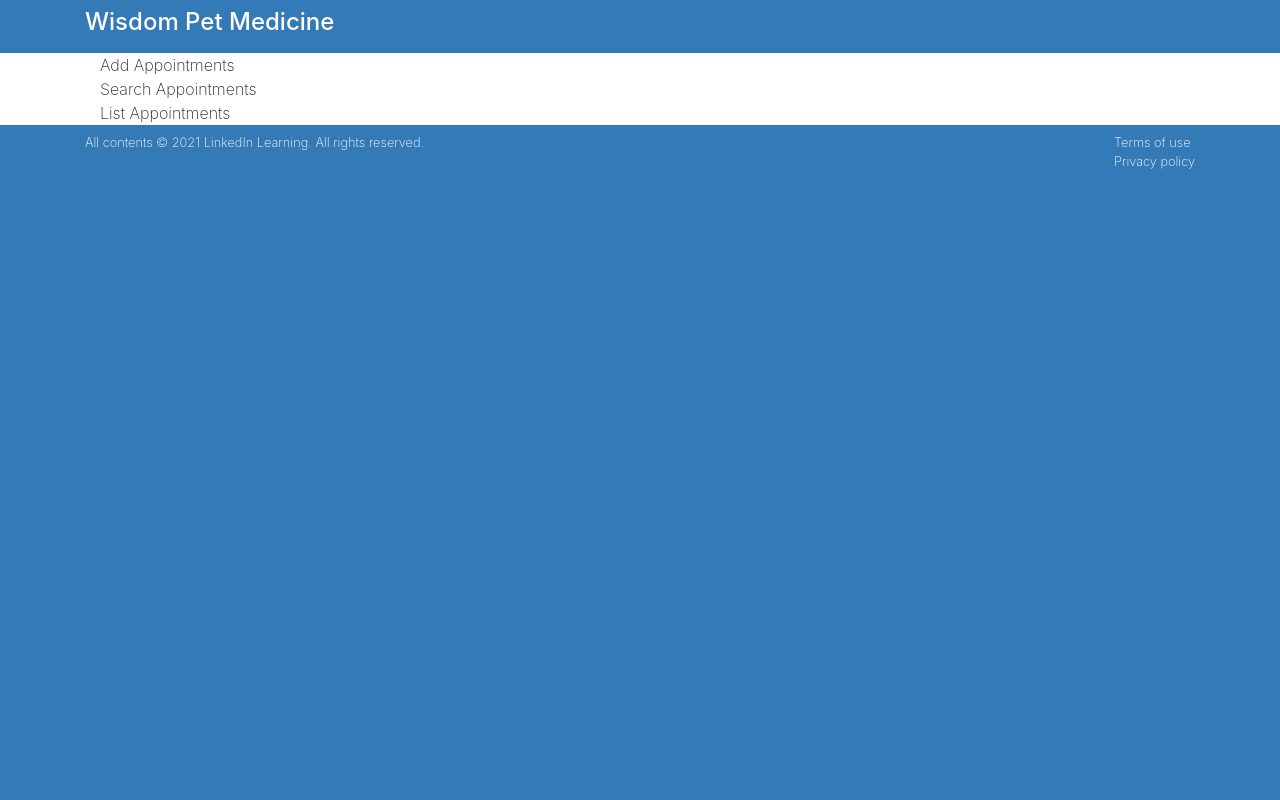
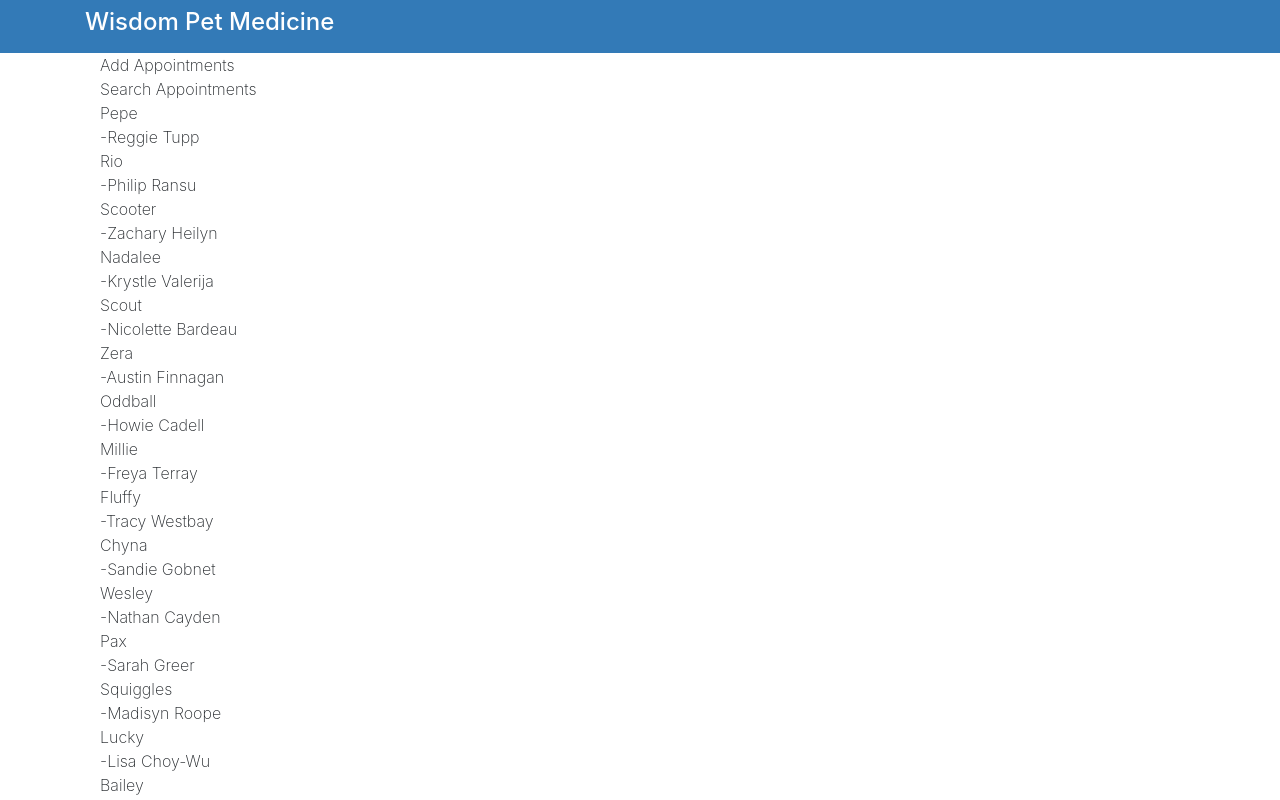
Before and after one commit to dfrcode/_reactinterface_, a React (Create React App) app: page / in a window 1280 px wide. Shown: the top 800 px of the page. Built offline with nearby package versions, Linux system fonts and the light colour scheme.

Commit message:
passing through props

```diff
--- a/src/components/App.js
+++ b/src/components/App.js
@@ -5,12 +5,12 @@ import AddAppointments from "./AddAppointments";
 import SearchAppointments from "./SearchAppointments";
 import ListAppointments from "./ListAppointments";
 
-class App extends React.Component {
+class App extends Component {
   constructor(props) {
     super(props);
 
     this.state = {
-      appointment: [],
+      appointments: [],
     };
   }
 
@@ -23,12 +23,15 @@ class App extends React.Component {
         });
 
         this.setState({
-          appointment: apts,
+          appointments: apts,
         });
       });
   }
 
   render() {
+
+    const { appointments } = this.state;
+
     return (
       <main className="page bg-white" id="petratings">
         <div className="container">
@@ -37,7 +40,7 @@ class App extends React.Component {
               <div className="container">
                 <AddAppointments />
                 <SearchAppointments />
-                <ListAppointments />
+                <ListAppointments appointments={appointments}/>
               </div>
             </div>
           </div>
--- a/src/components/ListAppointments.js
+++ b/src/components/ListAppointments.js
@@ -2,7 +2,19 @@ import React, { Component } from "react";
 
 class ListAppointments extends Component {
   render() {
-    return <div>List Appointments</div>;
+
+    const { appointments } = this.props;
+
+    return (
+      <div>
+        {appointments.map((item) => (
+          <div>
+            <div>{item.petName}</div>
+            <div>-{item.ownerName}</div>
+          </div>
+        ))}
+      </div>
+    );
   }
 }
 
```
